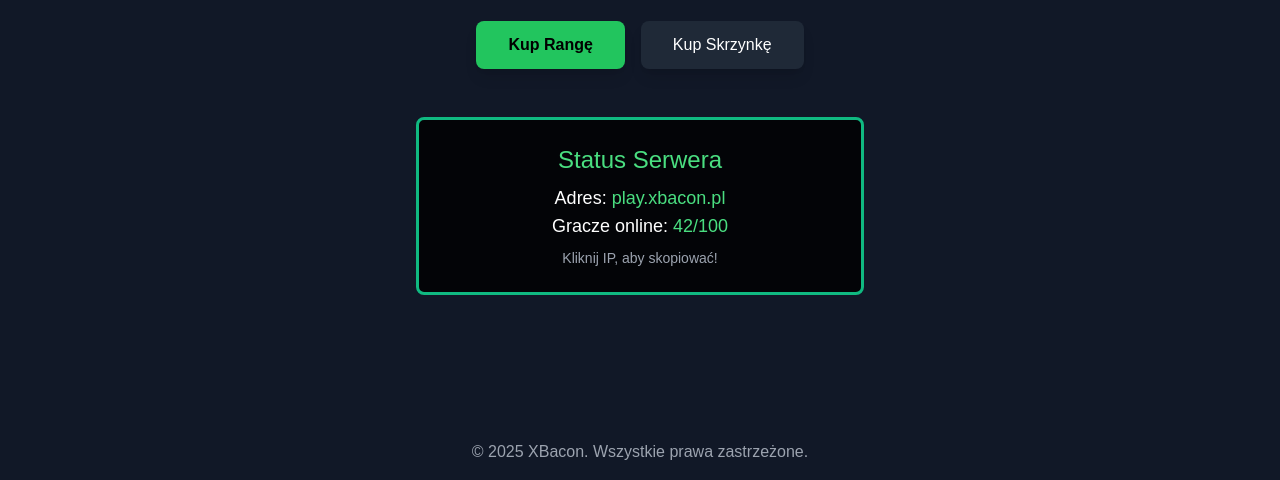
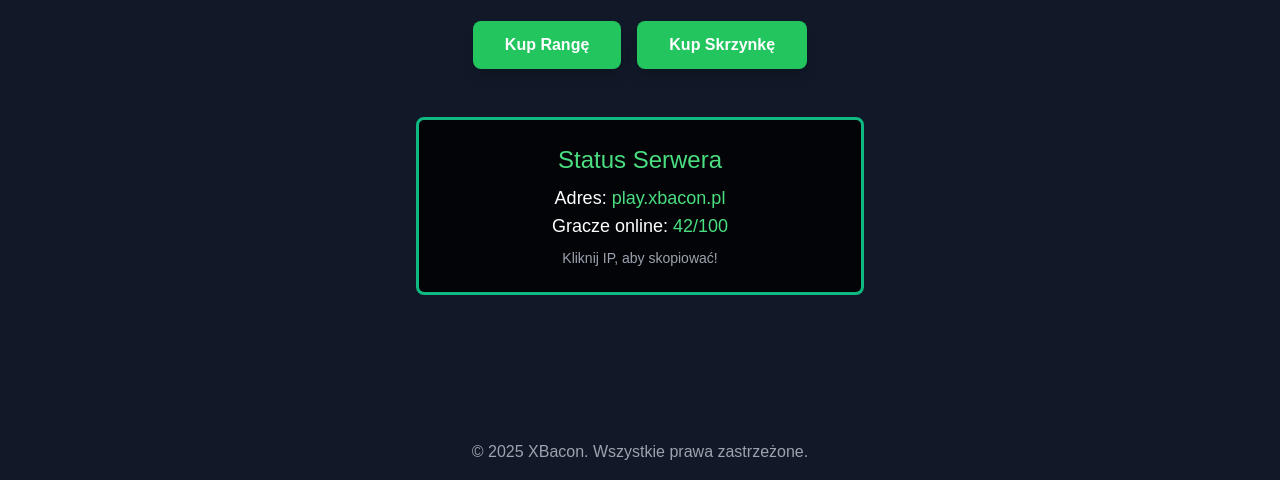
Before and after one commit to dfgssgdfg/XBShop, a plain HTML site: page index.html in a window 1280 px wide. Shown: the part 320-800 px from the top of the page. Drawn offline with nearby package versions, Linux system fonts and the light colour scheme; a web font is replaced by a local one.

Commit message:
Update index.html

```diff
--- a/index.html
+++ b/index.html
@@ -63,8 +63,8 @@
     <h2 class="text-5xl minecraft-font mb-4 bg-clip-text text-transparent bg-gradient-to-r from-green-500 to-emerald-600 fade-in">Witaj na Serwerze XBacon!</h2>
     <p class="text-xl mb-6 text-gray-200 max-w-2xl fade-in minecraft-font">Dołącz do epickiej przygody w Minecraft! Graj w SkyGen, BoxPvP lub Survival i odblokuj unikalne rangi oraz skrzynki.</p>
     <div class="flex flex-col sm:flex-row gap-4 fade-in">
-      <a href="ranks.html" class="button bg-green-500 text-black minecraft-font font-bold py-3 px-8 rounded-lg hover:bg-green-600 shadow-lg">Kup Rangę</a>
-      <a href="crates.html" class="button bg-gray-800 border-3 border-green-500 text-white minecraft-font py-3 px-8 rounded-lg hover:bg-green-500 hover:text-black shadow-lg">Kup Skrzynkę</a>
+      <a href="ranks.html" class="button bg-green-500 text-white minecraft-font font-bold py-3 px-8 rounded-lg hover:bg-green-600 shadow-lg">Kup Rangę</a>
+      <a href="crates.html" class="button bg-green-500 text-white minecraft-font font-bold py-3 px-8 rounded-lg hover:bg-green-600 shadow-lg">Kup Skrzynkę</a>
     </div>
 
     <!-- Server Status Widget -->
```
